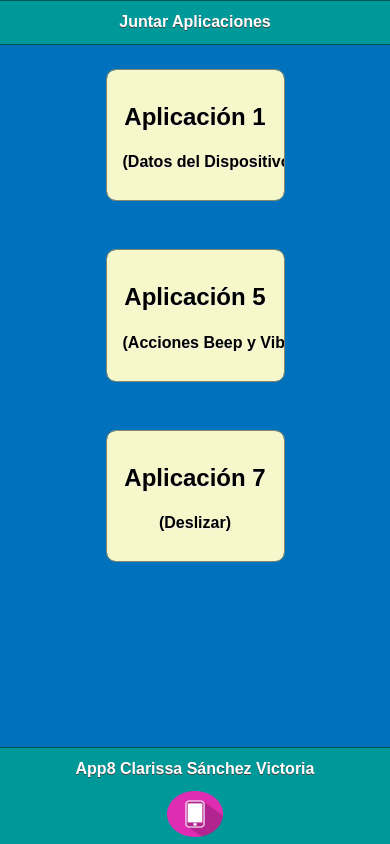
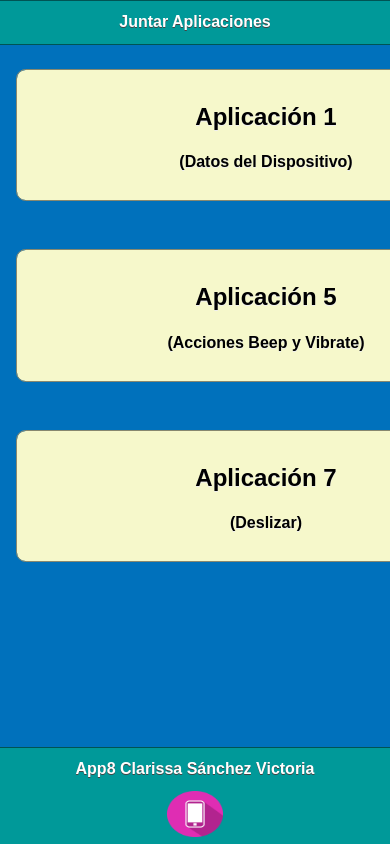
Before and after one commit to clarissaasv0102/app8.gitf, a plain HTML site: page index.html in a window 390 px wide. Drawn offline with Linux system fonts and the light colour scheme; some packages are replaced by stand-ins of ours; a script that the page names is missing.

Commit message:
subida3
app 8

```diff
--- a/index.html
+++ b/index.html
@@ -24,7 +24,7 @@
   </div>
 
   <div><div data-role="main" class="ui-content" align="center">
-<div style="width:50%;">
+<div style="width:500px;">
  <ul data-role="controlgroup" data-type="vertical" data-theme="a">
  <li class="ui-first-child ui-last-child">
   <a href="index1.html" target="_self" data-role="button">
@@ -38,7 +38,7 @@
   </div>
 
 <div><div data-role="main" class="ui-content" align="center">
-<div style="width:50%;">
+<div style="width:500px;">
  <ul data-role="controlgroup" data-type="vertical" data-theme="a">
  <li class="ui-first-child ui-last-child">
   <a href="index5.html" target="_self" data-role="button">
@@ -52,7 +52,7 @@
   </div>
 
   <div><div data-role="main" class="ui-content" align="center">
-<div style="width:50%;">
+<div style="width:500px;">
  <ul data-role="controlgroup" data-type="vertical" data-theme="a">
  <li class="ui-first-child ui-last-child">
   <a href="index7.html" target="_self" data-role="button">
```
